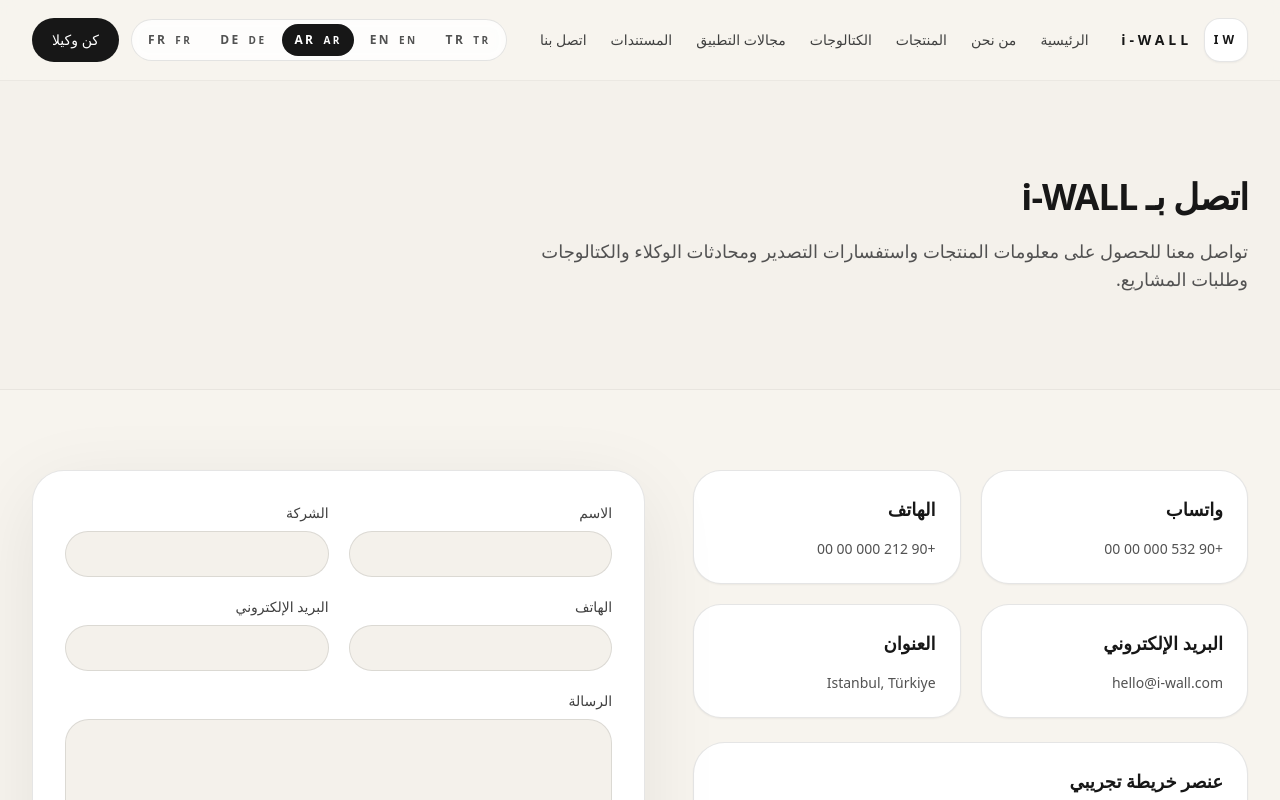
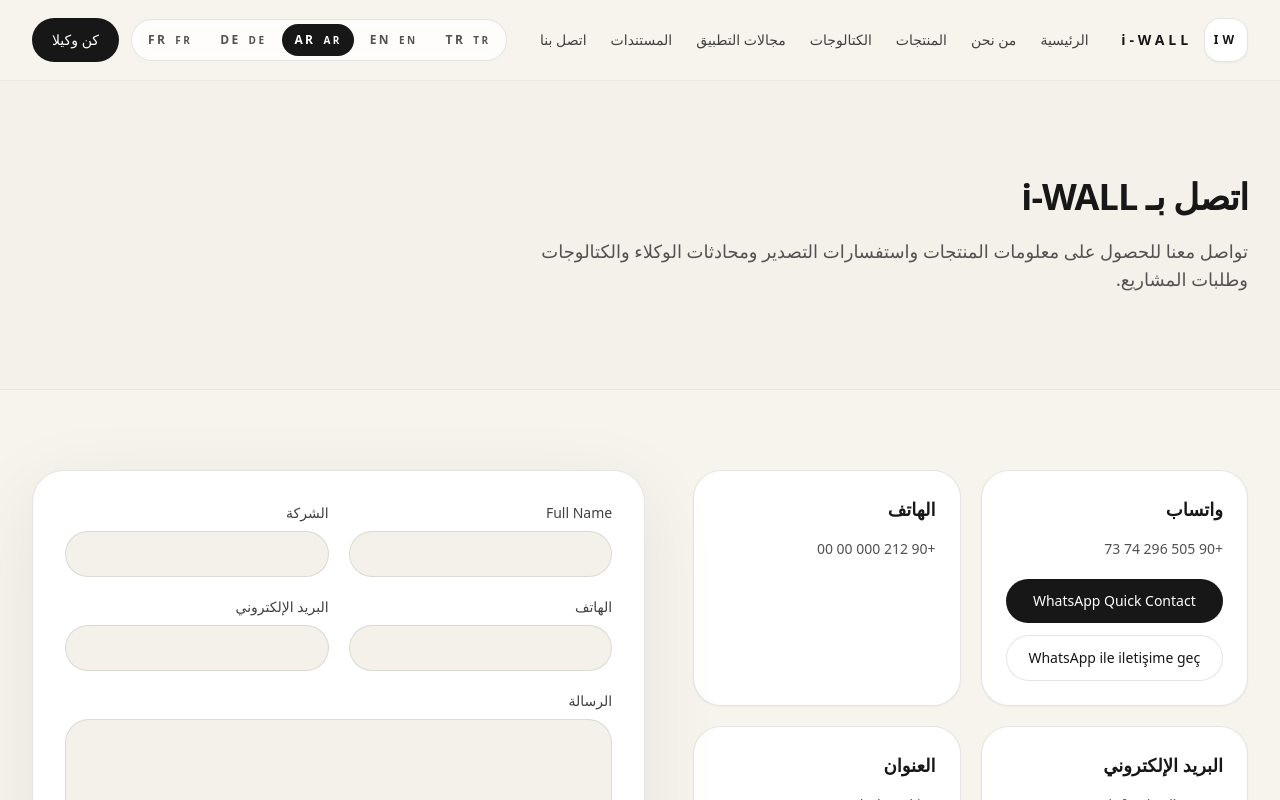
Before and after one commit to iwallcenter-lgtm/iwall-site, a Next.js app: page /ar/contact in a window 1280 px wide. Shown: the top 800 px of the page. Built offline with nearby package versions, Linux system fonts and the light colour scheme.

Commit message:
update contact section and form

```diff
--- a/src/app/[locale]/contact/page.tsx
+++ b/src/app/[locale]/contact/page.tsx
@@ -2,6 +2,7 @@
 import Link from "next/link";
 
 import { InquiryForm } from "@/components/site/forms";
+import { ButtonLink } from "@/components/ui/button-link";
 import { Container } from "@/components/ui/container";
 import { MediaPlaceholder } from "@/components/ui/media-placeholder";
 import { PageHero } from "@/components/ui/page-hero";
@@ -19,8 +20,19 @@
 export default async function ContactPage({ params }: { params: Promise<{ locale: Locale }> }) {
   const { locale } = await params;
   const messages = getMessages(locale);
+  const whatsappUrl = "https://wa.me/905052967473";
+  const whatsappPrefilledUrl =
+    "https://wa.me/905052967473?text=Merhaba%2C%20i-WALL%20%C3%BCr%C3%BCnleri%20hakk%C4%B1nda%20bilgi%20almak%20istiyorum.";
+  const fullNameLabel = locale === "tr" ? "Ad Soyad" : "Full Name";
+  const submitLabel = locale === "tr" ? "Mesaj Gönder" : messages.cta.contactUs;
+  const loadingLabel = locale === "tr" ? "Gönderiliyor..." : "Sending...";
+  const successMessage =
+    locale === "tr"
+      ? "Mesajınız alındı. En kısa sürede size dönüş yapacağız."
+      : "Your message has been received. Our team will get back to you as soon as possible.";
+
   const fields = [
-    { name: "name", label: messages.forms.fields.name },
+    { name: "name", label: fullNameLabel },
     { name: "company", label: messages.forms.fields.company },
     { name: "phone", label: messages.forms.fields.phone },
     { name: "email", label: messages.forms.fields.email, type: "email" },
@@ -37,6 +49,14 @@
               <div className="rounded-[1.75rem] border border-black/10 bg-white p-6 shadow-sm">
                 <h2 className="text-lg font-semibold text-ink">{messages.contact.cards.whatsapp}</h2>
                 <p className="mt-4 text-sm text-neutral-600">{siteConfig.company.whatsapp}</p>
+                <div className="mt-5 flex flex-col gap-3">
+                  <ButtonLink href={whatsappUrl} className="w-full" variant="primary">
+                    WhatsApp Quick Contact
+                  </ButtonLink>
+                  <ButtonLink href={whatsappPrefilledUrl} className="w-full" variant="secondary">
+                    WhatsApp ile iletişime geç
+                  </ButtonLink>
+                </div>
               </div>
               <div className="rounded-[1.75rem] border border-black/10 bg-white p-6 shadow-sm">
                 <h2 className="text-lg font-semibold text-ink">{messages.contact.cards.phone}</h2>
@@ -65,7 +85,16 @@
               <p className="mt-4 text-sm leading-7 text-neutral-600">{messages.contact.exportNote}</p>
             </div>
           </div>
-          <InquiryForm messages={messages} fields={fields} submitLabel={messages.cta.contactUs} />
+          <InquiryForm
+            messages={messages}
+            fields={fields}
+            submitLabel={submitLabel}
+            requiredFields={["name", "phone", "email", "message"]}
+            successMessage={successMessage}
+            successAlertMessage="Mesajınız alındı. En kısa sürede size dönüş yapacağız."
+            loadingLabel={loadingLabel}
+            shouldLogValues
+          />
         </Container>
       </section>
     </>
--- a/src/components/site/forms.tsx
+++ b/src/components/site/forms.tsx
@@ -14,29 +14,59 @@
   messages: SiteMessages;
   fields: FormField[];
   submitLabel: string;
+  requiredFields?: string[];
+  successMessage?: string;
+  successAlertMessage?: string;
+  loadingLabel?: string;
+  shouldLogValues?: boolean;
 };
 
 const defaultRows = 5;
 
-export function InquiryForm({ messages, fields, submitLabel }: InquiryFormProps) {
+export function InquiryForm({
+  messages,
+  fields,
+  submitLabel,
+  requiredFields,
+  successMessage,
+  successAlertMessage,
+  loadingLabel,
+  shouldLogValues = false
+}: InquiryFormProps) {
   const [values, setValues] = useState<Record<string, string>>({});
   const [status, setStatus] = useState<"idle" | "error" | "success">("idle");
+  const [isSubmitting, setIsSubmitting] = useState(false);
 
   function handleChange(name: string, value: string) {
     setValues((current) => ({ ...current, [name]: value }));
   }
 
-  function handleSubmit(event: React.FormEvent<HTMLFormElement>) {
+  async function handleSubmit(event: React.FormEvent<HTMLFormElement>) {
     event.preventDefault();
 
-    const invalid = fields.some((field) => !(values[field.name] ?? "").trim());
+    const required = requiredFields ?? fields.map((field) => field.name);
+    const invalid = required.some((fieldName) => !(values[fieldName] ?? "").trim());
 
     if (invalid) {
       setStatus("error");
       return;
     }
 
+    setIsSubmitting(true);
+    setStatus("idle");
+
+    if (shouldLogValues) {
+      console.log("i-WALL contact form:", values);
+    }
+
+    await new Promise((resolve) => setTimeout(resolve, 700));
+
     setStatus("success");
+    setIsSubmitting(false);
+
+    if (successAlertMessage) {
+      window.alert(successAlertMessage);
+    }
   }
 
   return (
@@ -50,6 +80,7 @@
                 rows={defaultRows}
                 className="w-full rounded-3xl border border-black/10 bg-fog px-4 py-3 text-sm text-ink outline-none transition focus:border-black/30"
                 value={values[field.name] ?? ""}
+                disabled={isSubmitting}
                 onChange={(event) => handleChange(field.name, event.target.value)}
               />
             </label>
@@ -60,17 +91,22 @@
                 type={field.type ?? "text"}
                 className="w-full rounded-full border border-black/10 bg-fog px-4 py-3 text-sm text-ink outline-none transition focus:border-black/30"
                 value={values[field.name] ?? ""}
+                disabled={isSubmitting}
                 onChange={(event) => handleChange(field.name, event.target.value)}
               />
             </label>
           )
         )}
       </div>
-      <button type="submit" className="mt-6 rounded-full bg-ink px-6 py-3 text-sm font-medium text-white transition hover:bg-neutral-800">
-        {submitLabel}
+      <button
+        type="submit"
+        disabled={isSubmitting}
+        className="mt-6 rounded-full bg-ink px-6 py-3 text-sm font-medium text-white transition hover:bg-neutral-800 disabled:cursor-not-allowed disabled:opacity-60"
+      >
+        {isSubmitting ? loadingLabel ?? "Sending..." : submitLabel}
       </button>
       {status === "error" ? <p className="mt-4 text-sm text-red-600">{messages.forms.validation}</p> : null}
-      {status === "success" ? <p className="mt-4 text-sm text-emerald-700">{messages.forms.success}</p> : null}
+      {status === "success" ? <p className="mt-4 text-sm text-emerald-700">{successMessage ?? messages.forms.success}</p> : null}
     </form>
   );
 }
--- a/src/lib/site-config.ts
+++ b/src/lib/site-config.ts
@@ -5,9 +5,9 @@
   domain: "https://www.i-wall.com",
   defaultLocale: "en",
   company: {
-    email: "hello@i-wall.com",
+    email: "info@iwall.com.tr",
     phone: "+90 212 000 00 00",
-    whatsapp: "+90 532 000 00 00",
+    whatsapp: "+90 505 296 74 73",
     address: "Istanbul, Türkiye",
     mapEmbedUrl: "",
     social: {
--- a/tsconfig.json
+++ b/tsconfig.json
@@ -22,6 +22,6 @@
       "@/*": ["./src/*"]
     }
   },
-  "include": ["next-env.d.ts", "**/*.ts", "**/*.tsx", ".next/types/**/*.ts"],
+  "include": ["next-env.d.ts", "**/*.ts", "**/*.tsx"],
   "exclude": ["node_modules"]
 }
```
Also changed, not shown: 1 other file (tests, documents, lock files or other folders).
